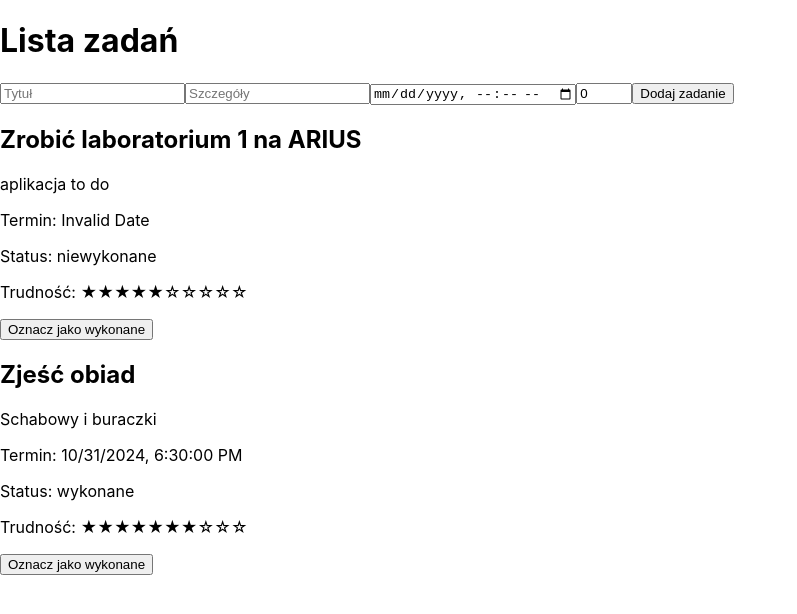
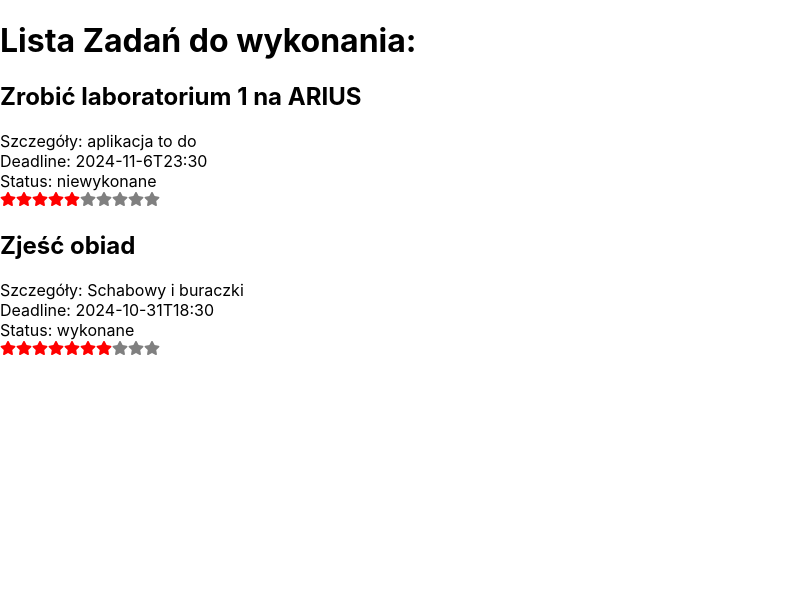
Before and after one commit to Roszczyk/ARIUS_24Z_Lab, a React (Create React App) app in the folder lab1/: page / in a window 1280 px wide. Shown: the top 614 px of the page, without its empty margins (0-797 px from the left). Built offline with nearby package versions, Linux system fonts and the light colour scheme.

Commit message:
Działa wyświetlanie zadań

```diff
--- a/lab1/package.json
+++ b/lab1/package.json
@@ -9,6 +9,7 @@
     "react": "^18.3.1",
     "react-dom": "^18.3.1",
     "react-scripts": "5.0.1",
+    "react-icons": "5.3.0",
     "web-vitals": "^2.1.4"
   },
   "scripts": {
--- a/lab1/src/App.js
+++ b/lab1/src/App.js
@@ -1,36 +1,13 @@
 import React, { useState, useEffect } from 'react';
 import TaskList from './components/TaskList';
-import AddTask from './components/AddTask';
 import tasksData from './source_data/todo.json';
 
-const App = () => {
-  const [tasks, setTasks] = useState([]);
-
-  useEffect(() => {
-    setTasks(tasksData);
-  }, []);
-
-  const toggleTaskStatus = (id) => {
-    setTasks(tasks.map(task =>
-      task.id === id ? { ...task, done: task.done === 'niewykonane' ? 'wykonane' : 'niewykonane' } : task
-    ));
-  };
-
-  const addTask = (newTask) => {
-    setTasks([...tasks, { ...newTask, id: tasks.length + 1 }]);
-  };
-
-  const deleteTask = (id) => {
-    setTasks(tasks.filter(task => task.id !== id));
-  };
-
-  return (
-    <div className="App">
-      <h1>Lista zadań</h1>
-      <AddTask addTask={addTask} />
-      <TaskList tasks={tasks} toggleTaskStatus={toggleTaskStatus} deleteTask={deleteTask} />
-    </div>
+function App(){
+  const [tasks, setTasks] = useState(tasksData);
+  console.log(tasks);
+  return(
+    <TaskList tasks = {tasks}/>
   );
-};
+}
 
 export default App;
--- /dev/null
+++ b/lab1/src/components/Star/index.jsx
@@ -0,0 +1,10 @@
+import React from 'react';
+import {FaStar} from 'react-icons/fa'
+
+const Star = ({selected = false}) => (
+    <>
+        <FaStar color={selected ? "red" : "grey"} id="star"/>
+    </>
+);
+
+export default Star
--- /dev/null
+++ b/lab1/src/components/StarRating/index.jsx
@@ -0,0 +1,18 @@
+import React from 'react';
+import Star from '../Star';
+
+const createArray = length => [...Array(length)];
+
+export default function StarRating({totalStars=10, selectedStars=0})
+{
+    return (
+        <>
+            {createArray(totalStars).map((n,i) => (
+                <Star
+                    key = {i}
+                    selected = {selectedStars > i}
+                />
+            ))}
+        </>
+    )
+}
--- a/lab1/src/components/Task/index.js
+++ /dev/null
@@ -1,23 +0,0 @@
-import React from 'react';
-
-const Task = ({ task, toggleTaskStatus, deleteTask }) => {
-  const isOverdue = new Date(task.dueDate) < new Date() && task.done === 'niewykonane';
-
-  return (
-    <div className="task">
-      <h2>{task.title}</h2>
-      <p>{task.details}</p>
-      <p>Termin: {new Date(task.deadline).toLocaleString()}</p>
-      <p>Status: {isOverdue ? 'przeterminowane' : task.done}</p>
-      <p>Trudność: {'★'.repeat(task.stars)}{'☆'.repeat(10 - task.stars)}</p>
-      <button onClick={() => toggleTaskStatus(task.id)}>
-        {task.status === 'wykonane' ? 'Oznacz jako niewykonane' : 'Oznacz jako wykonane'}
-      </button>
-      {(task.status === 'przeterminowane' || task.status === 'wykonane') && (
-        <button onClick={() => deleteTask(task.id)}>Usuń zadanie</button>
-      )}
-    </div>
-  );
-};
-
-export default Task;
--- /dev/null
+++ b/lab1/src/components/Task/index.jsx
@@ -0,0 +1,14 @@
+import StarRating from '../StarRating';
+
+export default function Task ({id, title, details, deadline, status, stars})
+{
+  return(
+    <section>
+      <h1>{title}</h1>
+      <div>Szczegóły: {details}</div>
+      <div>Deadline: {deadline}</div>
+      <div>Status: {status}</div>
+      <StarRating selectedStars = {stars}/>
+    </section>
+  );
+}
--- a/lab1/src/components/TaskList/index.js
+++ /dev/null
@@ -1,19 +0,0 @@
-import React from 'react';
-import Task from '../Task';
-
-const TaskList = ({ tasks, toggleTaskStatus, deleteTask }) => {
-  return (
-    <div>
-      {tasks.map((task) => (
-        <Task
-          key={task.id}
-          task={task}
-          toggleTaskStatus={toggleTaskStatus}
-          deleteTask={deleteTask}
-        />
-      ))}
-    </div>
-  );
-};
-
-export default TaskList;
--- /dev/null
+++ b/lab1/src/components/TaskList/index.jsx
@@ -0,0 +1,15 @@
+import React from 'react';
+import Task from '../Task';
+
+export default function TaskList({tasks = []})
+{
+  if(!tasks.length) return <div>Brak zadań do zrobienia.</div>;
+  return (
+    <div className="task-list">
+      <h1>Lista Zadań do wykonania:</h1>
+      {
+        tasks.map(task => <Task key={task.id} {...task}/>)
+      }
+    </div>
+  );
+}
--- a/lab1/src/source_data/todo.json
+++ b/lab1/src/source_data/todo.json
@@ -4,7 +4,7 @@
       "title": "Zrobić laboratorium 1 na ARIUS",
       "details" : "aplikacja to do",
       "deadline": "2024-11-6T23:30",
-      "done": "niewykonane",
+      "status": "niewykonane",
       "stars": 5
     },
     {
@@ -12,7 +12,7 @@
         "title": "Zjeść obiad",
         "details" : "Schabowy i buraczki",
         "deadline": "2024-10-31T18:30",
-        "done": "wykonane",
+        "status": "wykonane",
         "stars": 7
     }
   ]
```
Also changed, not shown: lab1/src/components/HandleEvent/index.jsx (added, +16 -0 lines), lab1/src/components/AddTask/index.jsx (renamed from lab1/src/components/AddTask/index.js), 1 other file (tests, documents, lock files or other folders).
